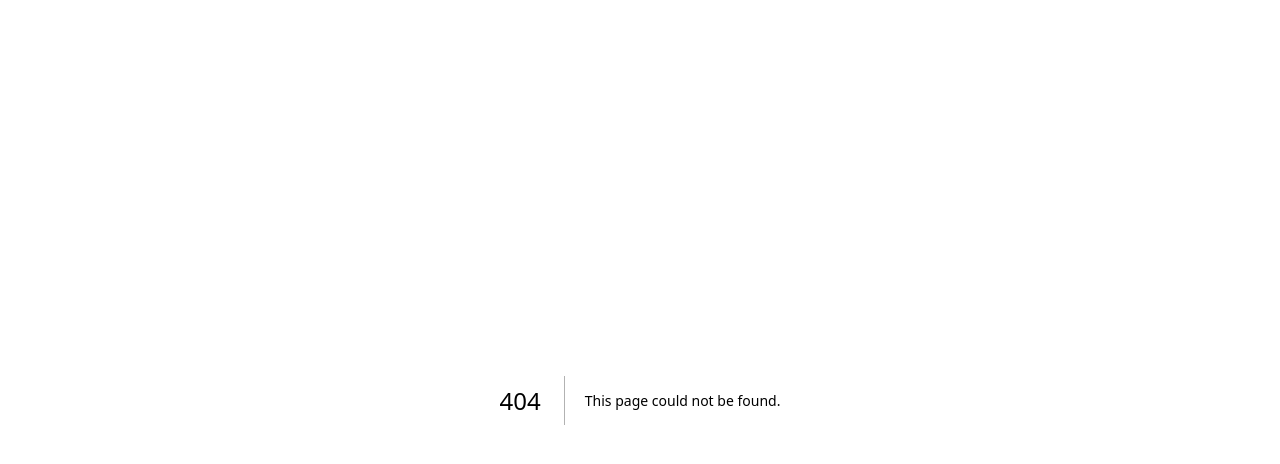
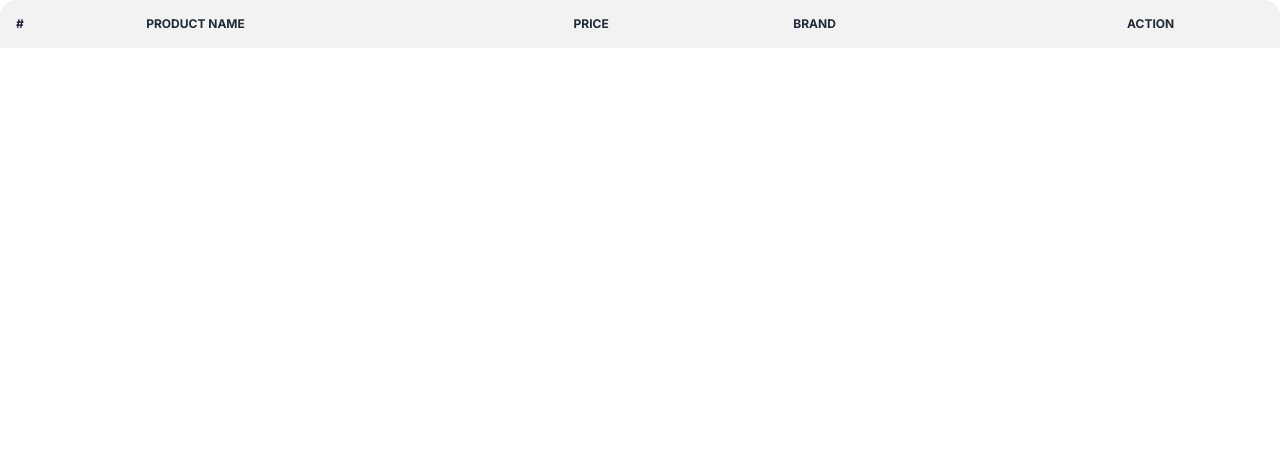
Before and after one commit to yeremiavictor/nextprism, a Next.js app: page /products in a window 1280 px wide. Before the commit this address had no page. Shown: the top 464 px of the page. Built offline with nearby package versions, Linux system fonts and the light colour scheme.

Commit message:
init products/page.tsx

```diff
--- /dev/null
+++ b/app/products/page.tsx
@@ -0,0 +1,30 @@
+import React from 'react'
+
+function Product() {
+  return (
+    <div>
+      <table className='table w-full'>
+        <thead>
+            <tr>
+                <th>#</th>
+                <th>Product Name</th>
+                <th>Price</th>
+                <th>Brand</th>
+                <th className='text-center'>Action</th>
+            </tr>
+        </thead>
+        <tbody>
+            <tr>
+                <td></td>
+                <td></td>
+                <td></td>
+                <td></td>
+                <td></td>
+            </tr>
+        </tbody>
+      </table>
+    </div>
+  )
+}
+
+export default Product
```
